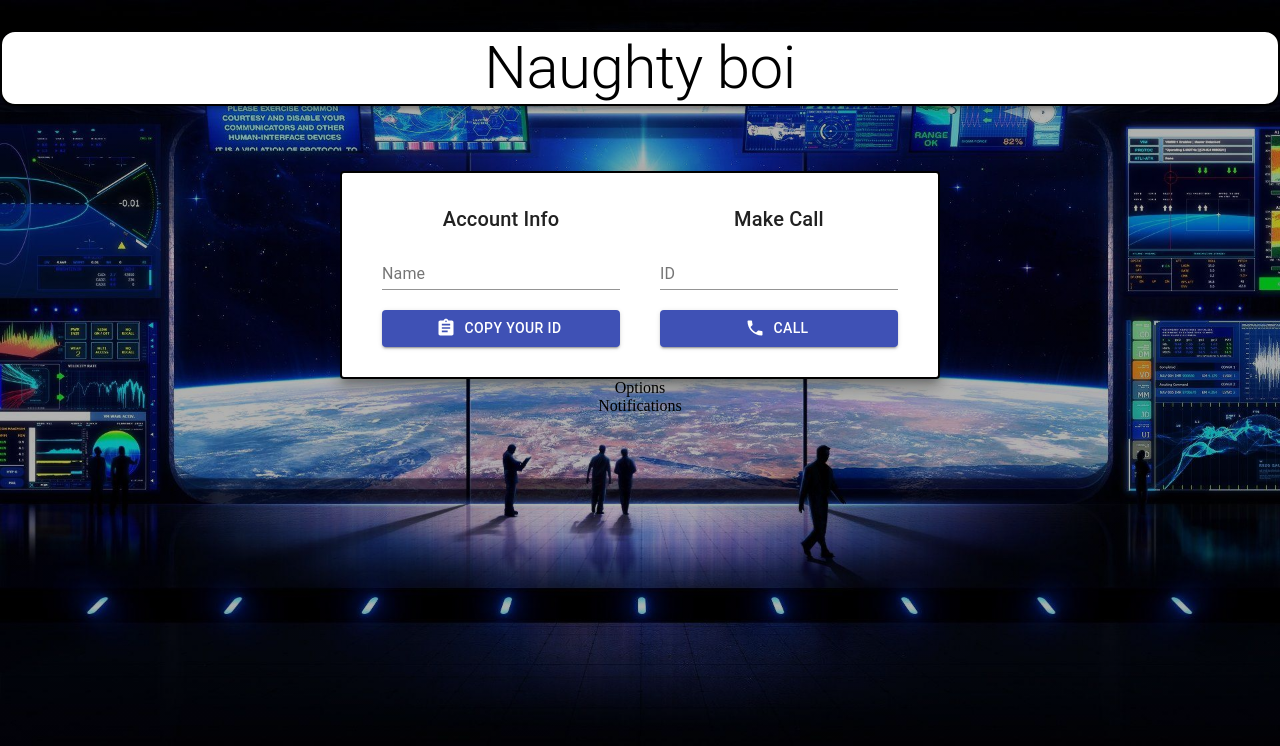
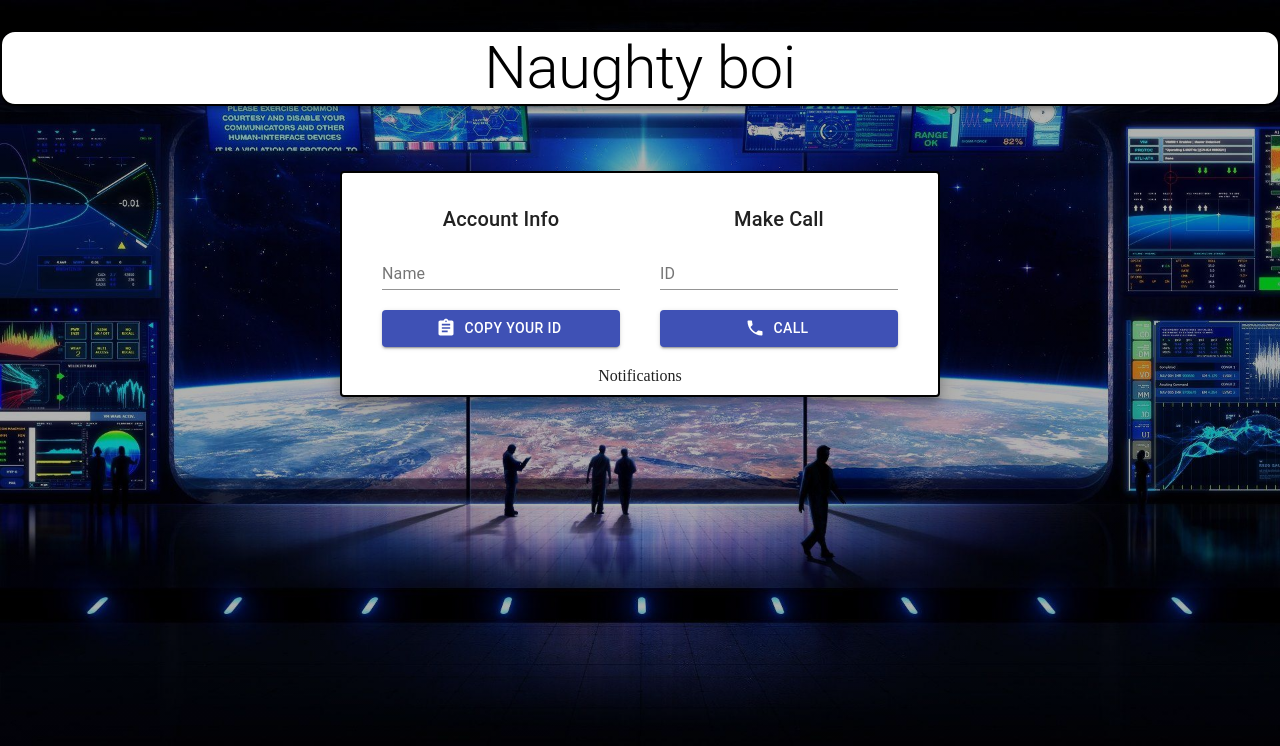
Before and after one commit to theplayer9/Video-Chat, a React (Create React App) app in the folder client/: page / in a window 1280 px wide. Shown: the top 746 px of the page. Built offline with nearby package versions, Linux system fonts and the light colour scheme; no server answers.

Commit message:
added children prop inside of the paper component

```diff
--- a/client/src/components/Options.jsx
+++ b/client/src/components/Options.jsx
@@ -100,11 +100,8 @@ const Options = ({children}) => {
 
         </form>
 
+      {children}
       </Paper>
-
-
-      Options
-      {children}
       </Container>
   );
 }
```
